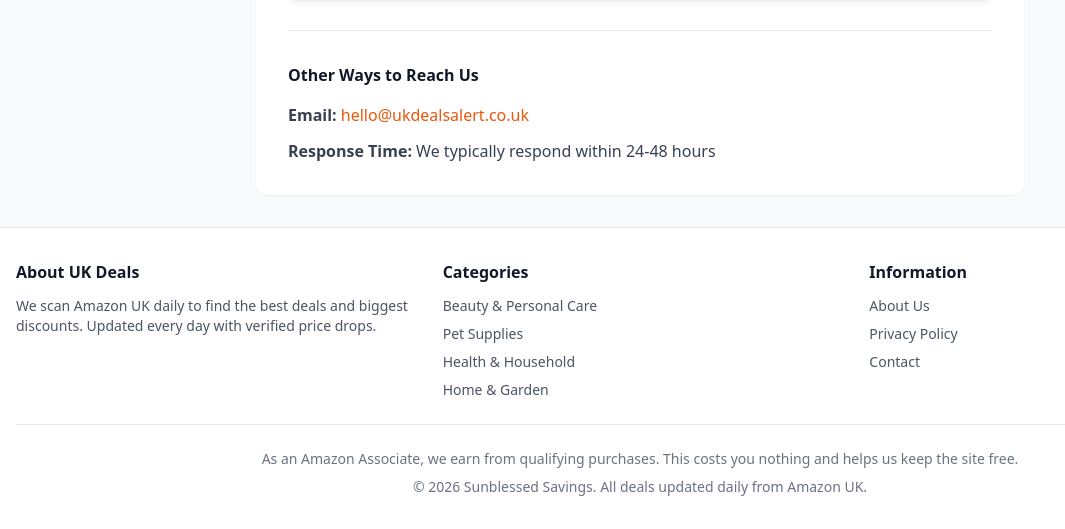
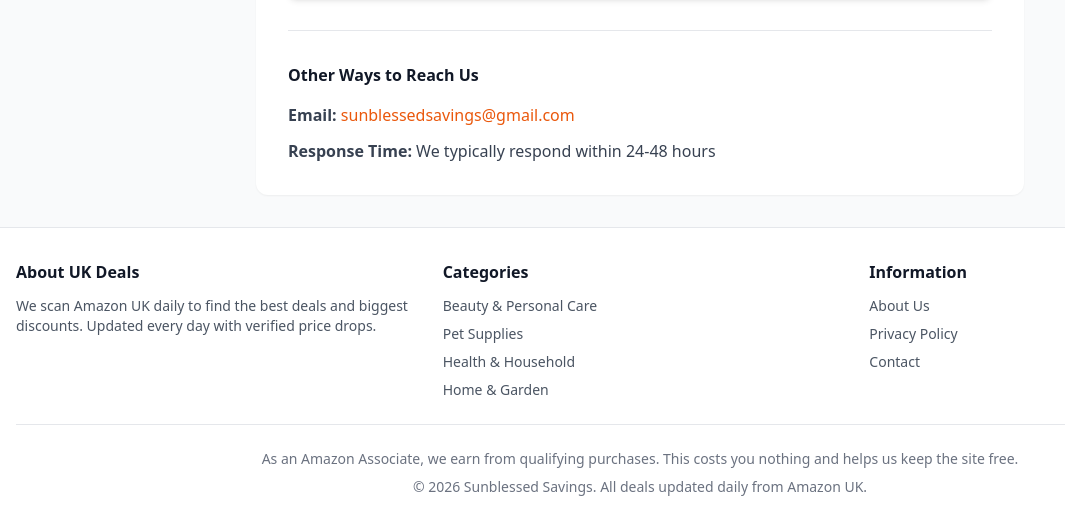
Before and after one commit to Elhashino/amazon-deals, a FastAPI app: page /contact in a window 1280 px wide. Shown: the part 900-1429 px from the top of the page, without its empty margins (0-1065 px from the left). Run offline with FastAPI, Linux system fonts and the light colour scheme; some libraries are stand-ins or nearby versions.

Commit message:
Update branding - Sunblessed Savings email and name

```diff
--- a/backend/app/templates/about.html
+++ b/backend/app/templates/about.html
@@ -1,10 +1,10 @@
 {% extends "base.html" %}
 
-{% block title %}About Us - UK Deals Alert{% endblock %}
+{% block title %}About Us - Sunblessed Savings{% endblock %}
 
 {% block content %}
 <div class="max-w-4xl mx-auto">
-    <h1 class="text-4xl md:text-5xl font-bold text-gray-900 mb-6">About UK Deals Alert</h1>
+    <h1 class="text-4xl md:text-5xl font-bold text-gray-900 mb-6">About Sunblessed Savings</h1>
 
     <div class="prose prose-lg max-w-none">
         <div class="bg-white rounded-xl shadow-sm p-8 mb-8">
--- a/backend/app/templates/contact.html
+++ b/backend/app/templates/contact.html
@@ -1,6 +1,6 @@
 {% extends "base.html" %}
 
-{% block title %}Contact Us - UK Deals Alert{% endblock %}
+{% block title %}Contact Us - Sunblessed Savings{% endblock %}
 
 {% block content %}
 <div class="max-w-3xl mx-auto">
@@ -86,8 +86,8 @@
             <div class="space-y-3 text-gray-700">
                 <p>
                     <strong>Email:</strong>
-                    <a href="mailto:hello@ukdealsalert.co.uk" class="text-orange-600 hover:text-orange-700">
-                        hello@ukdealsalert.co.uk
+                    <a href="mailto:sunblessedsavings@gmail.com" class="text-orange-600 hover:text-orange-700">
+                        sunblessedsavings@gmail.com
                     </a>
                 </p>
                 <p>
```
